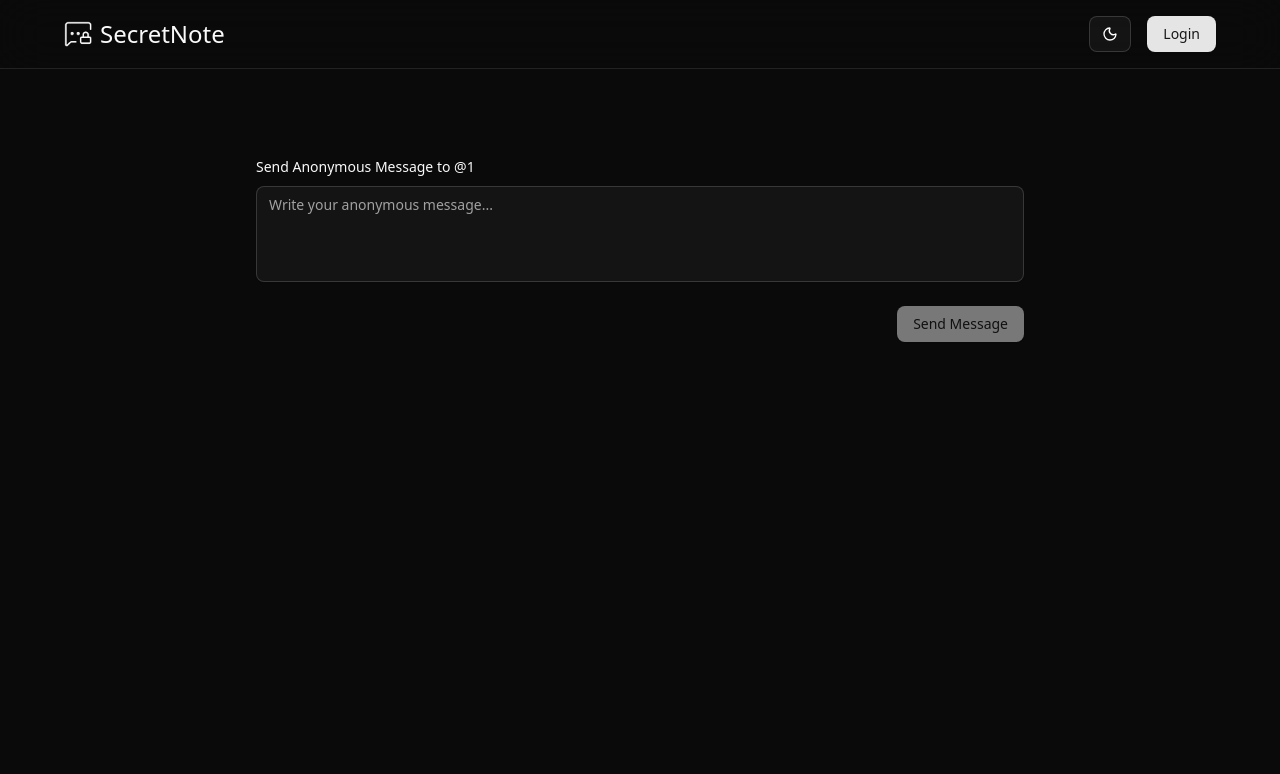
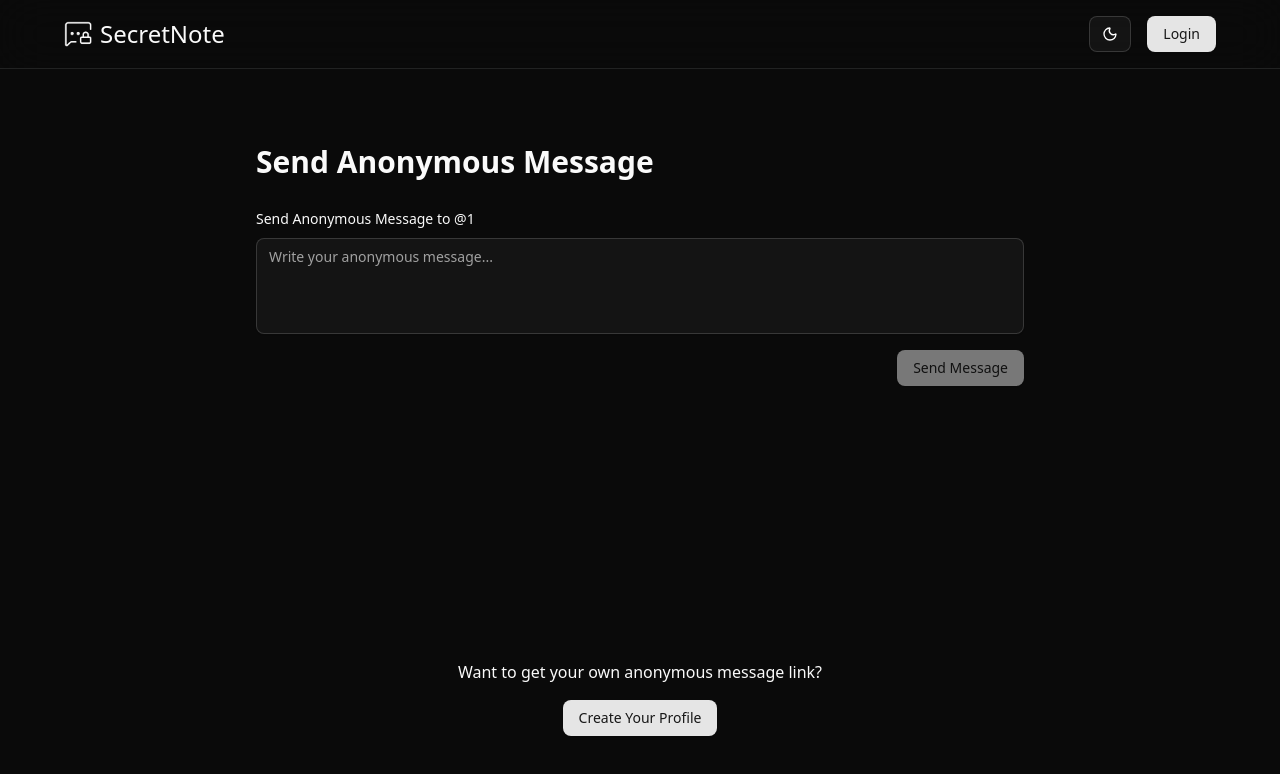
Before and after one commit to souravghoshofficial/secretnote, a Next.js app: page /u/1 in a window 1280 px wide. Shown: the top 774 px of the page. Built offline with nearby package versions, Linux system fonts and the light colour scheme; no server answers.

Commit message:
modify the send message page ui

```diff
--- a/app/u/[username]/SendMessagePage.tsx
+++ b/app/u/[username]/SendMessagePage.tsx
@@ -6,6 +6,7 @@ import { toast } from "sonner";
 import { z } from "zod";
 import { useState } from "react";
 import axios, { AxiosError } from "axios";
+import Link from "next/link";
 
 import { Button } from "@/components/ui/button";
 import {
@@ -59,7 +60,7 @@ export default function SendMessagePage({ username }: { username: string }) {
       } else {
         toast.error("Failed to send message. Please try again.");
       }
-    }finally{
+    } finally {
       setSubmitting(false);
     }
   };
@@ -68,11 +69,14 @@ export default function SendMessagePage({ username }: { username: string }) {
   const messageValue = form.watch("message");
 
   return (
-    <div className="w-full h-screen flex justify-center">
+    <div className="w-full h-screen flex flex-col items-center px-4 relative">
+      <h2 className="mt-36 text-2xl md:text-3xl font-semibold w-[95%] max-w-3xl text-left">
+        Send Anonymous Message
+      </h2>
       <Form {...form}>
         <form
           onSubmit={form.handleSubmit(onSubmit)}
-          className="w-[95%] max-w-3xl space-y-6 mt-40"
+          className="w-[95%] max-w-3xl space-y-4 mt-8"
         >
           <FormField
             control={form.control}
@@ -111,6 +115,13 @@ export default function SendMessagePage({ username }: { username: string }) {
           </div>
         </form>
       </Form>
+      <div className="w-[95%] max-w-3xl absolute bottom-16 flex flex-col justify-center">
+        <p className="text-center">Want to get your own anonymous message link?</p>
+
+        <Link href="/login" className="mt-4 mx-auto">
+          <Button className="cursor-pointer">Create Your Profile</Button>
+        </Link>
+      </div>
     </div>
   );
 }
--- a/components/NavbarClient.tsx
+++ b/components/NavbarClient.tsx
@@ -12,7 +12,7 @@ const NavbarClient = ({ session }: { session: Session | null }) => {
   const { theme, setTheme } = useTheme()
 
   return (
-    <nav className="w-full fixed backdrop-blur-xl top-0 left-0 px-4 md:px-16 py-4 border-b flex items-center justify-between z-20">
+    <nav className="w-full fixed backdrop-blur-xl top-0 left-0 px-6 md:px-16 py-4 border-b flex items-center justify-between z-20">
       <Link href='/'>
       <div className="flex items-center gap-2">
         <Logo />
--- a/components/messages-list.tsx
+++ b/components/messages-list.tsx
@@ -95,7 +95,7 @@ export default function MessagesList({ messages, onMessageDeleted }: MessagesLis
                     Are you sure you want to delete this message? This action cannot be undone.
                   </AlertDialogDescription>
                 </AlertDialogHeader>
-                <div className="flex justify-end gap-2 mt-4">
+                <div className="flex justify-end gap-2 mt-1">
                   <AlertDialogCancel className="cursor-pointer">Cancel</AlertDialogCancel>
                   <AlertDialogAction
                     onClick={() => handleDelete(msg.id)}
```
Also changed, not shown: public/secretnote-logo.png (added).
